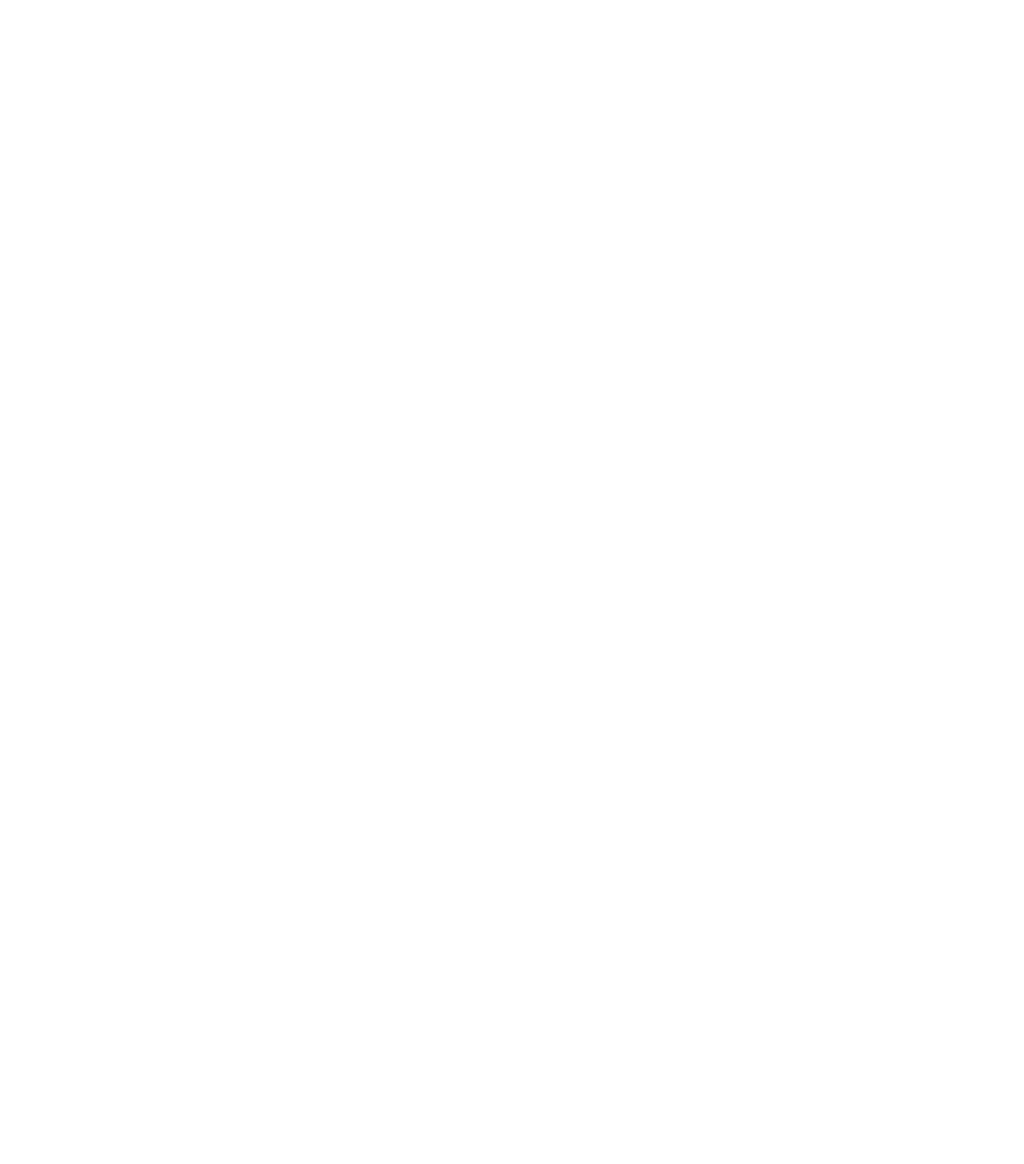
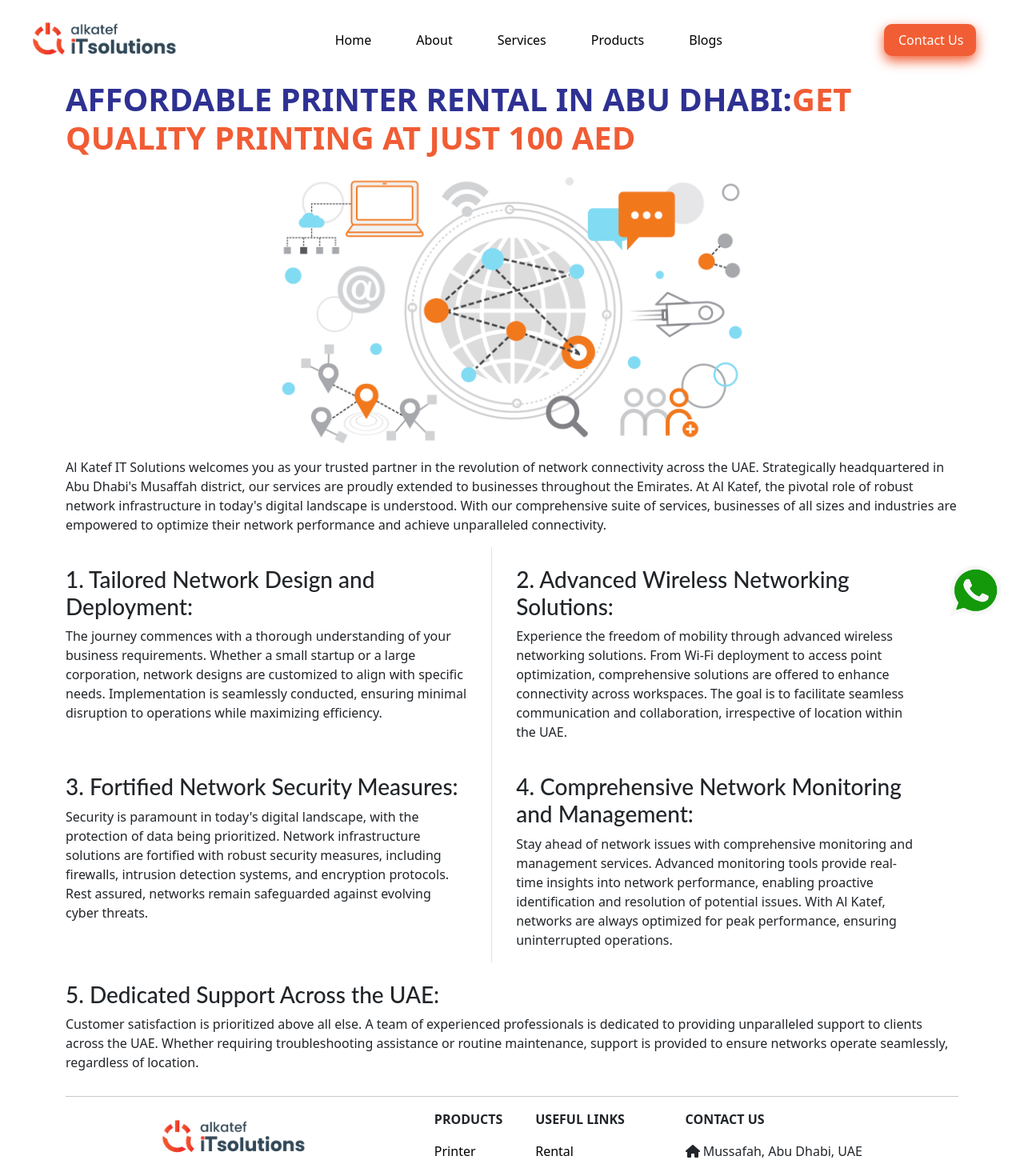
Before and after one commit to alkatefindia/it-solutions-4u, a React (Create React App) app: page /network-solutions in a window 1280 px wide. Before the commit this address had no page. Shown: the top 1455 px of the page at 80% size. Before the commit the page ends 800 px from the top, so only its background shows below. Built offline with nearby package versions, Linux system fonts and the light colour scheme.

Commit message:
network-solutions

```diff
--- a/src/App.js
+++ b/src/App.js
@@ -41,6 +41,7 @@
 import BusinessIntlgnc from './pages/BusinessIntlgnc';
 import WebsiteAgency from './pages/WebsiteAgency';
 import Sitemap from './pages/Sitemap';
+import NetworkSolutions from './pages/NetworkSolutions';
 
 function App() {
   return (
@@ -59,6 +60,7 @@
         <Route path="/rental-service" element={<RentalService />} />
         <Route path="/digital-marketing" element={<Digimrkt />} />
         <Route path="/telecom-solutions" element={<Telecom />} />
+        <Route path="/network-solutions" element={<NetworkSolutions />} />
         <Route path="/amc" element={<Amc />} />
         <Route path="/cloud-computing" element={<CloudComputing />} />
         <Route path="/cybersecurity" element={<CyberSecurity />} />
--- /dev/null
+++ b/src/pages/NetworkSolutions.js
@@ -0,0 +1,149 @@
+import React from "react";
+import Whatsapp from "../components/Whatsapp";
+import { Helmet } from "react-helmet";
+import printer from "../images/17852.jpg";
+import NavigationBar from "../components/Navbar";
+import Footer from "../components/Footer";
+
+const NetworkSolutions = () => {
+  return (
+    <div>
+      <Whatsapp />
+
+      <Helmet>
+        <title>Printer Rental In ABU DHABI 100/300 AED Per Month</title>
+        <meta
+          name="description"
+          content="Get a KONICA MINOLTA printer rental with zero upfront investment, free machine cost, free toners, free parts, and free service in all Emirates."
+        />
+        <link rel="canonical" href="https://itsolutions4u.co/printer-rental" />
+      </Helmet>
+
+      <NavigationBar />
+      <div className="container">
+        <h1 className="title-blue">
+          Affordable Printer Rental in Abu Dhabi:
+          <span className="title-orange">
+            Get Quality Printing at Just 100 AED
+          </span>
+        </h1>
+
+        <div className="agency-content-img">
+            <img
+              src={printer}
+              width={"55%"}
+              height={"auto"}
+              alt="Printer rental in Abu Dhabi"
+            />
+          </div>
+
+        <p>
+          Al Katef IT Solutions welcomes you as your trusted partner in the
+          revolution of network connectivity across the UAE. Strategically
+          headquartered in Abu Dhabi's Musaffah district, our services are
+          proudly extended to businesses throughout the Emirates. At Al Katef,
+          the pivotal role of robust network infrastructure in today's digital
+          landscape is understood. With our comprehensive suite of services,
+          businesses of all sizes and industries are empowered to optimize their
+          network performance and achieve unparalleled connectivity.
+        </p>
+
+        {/* <div className="">
+          <h2 className="mt-4">
+            <span className="title-blue">
+              ADDITIONAL SERVICES OFFERED BY Al KATEF
+            </span>
+          </h2>
+
+          <p>
+            We often provide additional services to complement our printer
+            rental offerings. These services can enhance your printing
+            experience and provide added convenience. Here are some common
+            additional services:
+          </p>
+        </div> */}
+        {/* ///////////////////////////////////////////////////////// */}
+
+        <div className="printers-type">
+          <div className="printers-box">
+            <h3 className="mt-4">
+              {" "}
+              1. Tailored Network Design and Deployment:
+            </h3>
+
+            <p>
+              The journey commences with a thorough understanding of your
+              business requirements. Whether a small startup or a large
+              corporation, network designs are customized to align with specific
+              needs. Implementation is seamlessly conducted, ensuring minimal
+              disruption to operations while maximizing efficiency.
+            </p>
+          </div>
+          <div className="border-end"></div>
+
+          <div className="printers-box">
+            <h3 className="mt-4">
+              2. Advanced Wireless Networking Solutions:{" "}
+            </h3>
+
+            <p>
+              Experience the freedom of mobility through advanced wireless
+              networking solutions. From Wi-Fi deployment to access point
+              optimization, comprehensive solutions are offered to enhance
+              connectivity across workspaces. The goal is to facilitate seamless
+              communication and collaboration, irrespective of location within
+              the UAE.
+            </p>
+          </div>
+
+          <div className="printers-box">
+            <h3 className="mt-4">3. Fortified Network Security Measures:</h3>
+
+            <p>
+              Security is paramount in today's digital landscape, with the
+              protection of data being prioritized. Network infrastructure
+              solutions are fortified with robust security measures, including
+              firewalls, intrusion detection systems, and encryption protocols.
+              Rest assured, networks remain safeguarded against evolving cyber
+              threats.
+            </p>
+          </div>
+          <div className="border-end"></div>
+
+          <div className="printers-box">
+            <h3 className="mt-4">
+              {" "}
+              4. Comprehensive Network Monitoring and Management:
+            </h3>
+
+            <p>
+              Stay ahead of network issues with comprehensive monitoring and
+              management services. Advanced monitoring tools provide real-time
+              insights into network performance, enabling proactive
+              identification and resolution of potential issues. With Al Katef,
+              networks are always optimized for peak performance, ensuring
+              uninterrupted operations.
+            </p>
+          </div>
+        </div>
+        <div className="">
+          <h3 className="mt-4">5. Dedicated Support Across the UAE:</h3>
+
+          <p>
+            Customer satisfaction is prioritized above all else. A team of
+            experienced professionals is dedicated to providing unparalleled
+            support to clients across the UAE. Whether requiring troubleshooting
+            assistance or routine maintenance, support is provided to ensure
+            networks operate seamlessly, regardless of location.
+          </p>
+
+        </div>
+        <section className="footer-section">
+          <Footer />
+        </section>
+      </div>
+    </div>
+  );
+};
+
+export default NetworkSolutions;
```
Also changed, not shown: src/pages/PrinterRental.js (+42 -44 lines), src/images/17852.jpg (added).
